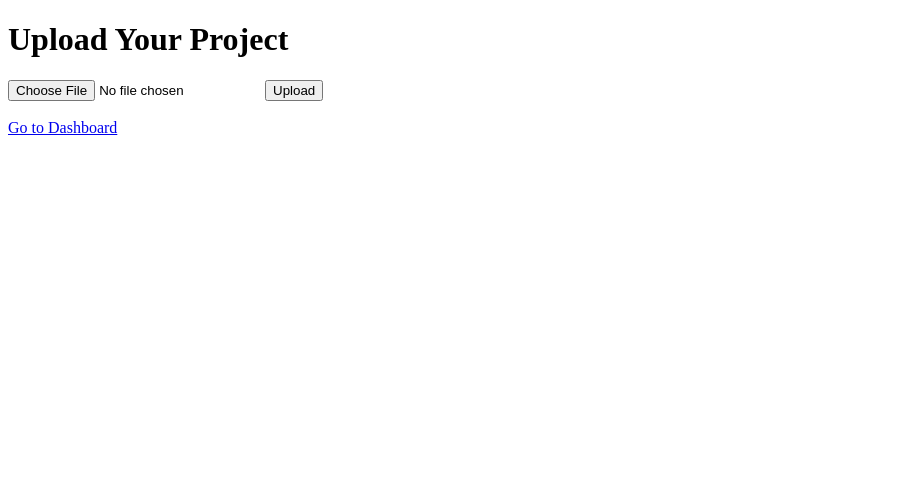
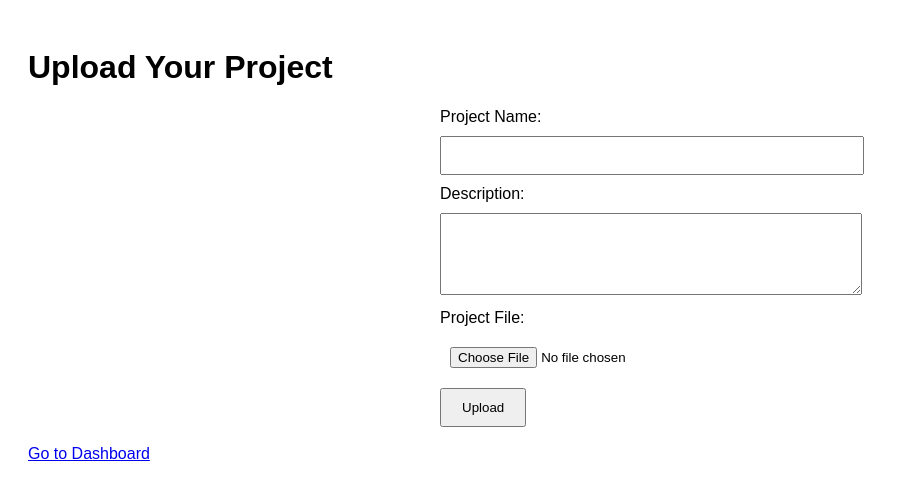
Before and after one commit to RavitejaDayaka111/chooseurproject, a plain HTML site: page views/index.html in a window 1280 px wide. Shown: the whole page, without its empty margins (0-919 px from the left). Drawn offline with Linux system fonts and the light colour scheme.

Commit message:
index.html

```diff
--- a/views/index.html
+++ b/views/index.html
@@ -1,12 +1,26 @@
 <!DOCTYPE html>
 <html>
 <head>
-  <title>Project Uploader</title>
+  <title>Upload Project</title>
+  <style>
+    body { font-family: Arial; padding: 20px; }
+    form { max-width: 400px; margin: auto; }
+    input, textarea { width: 100%; padding: 10px; margin: 10px 0; }
+    button { padding: 10px 20px; }
+  </style>
 </head>
 <body>
   <h1>Upload Your Project</h1>
   <form action="/upload" method="post" enctype="multipart/form-data">
+    <label>Project Name:</label>
+    <input type="text" name="title" required>
+
+    <label>Description:</label>
+    <textarea name="description" rows="4" required></textarea>
+
+    <label>Project File:</label>
     <input type="file" name="project" required>
+
     <button type="submit">Upload</button>
   </form>
   <br>
```
